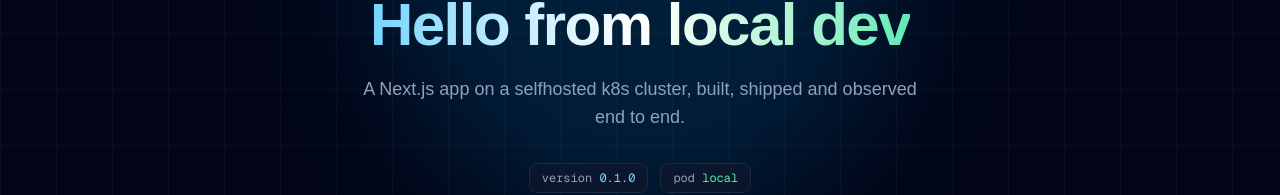
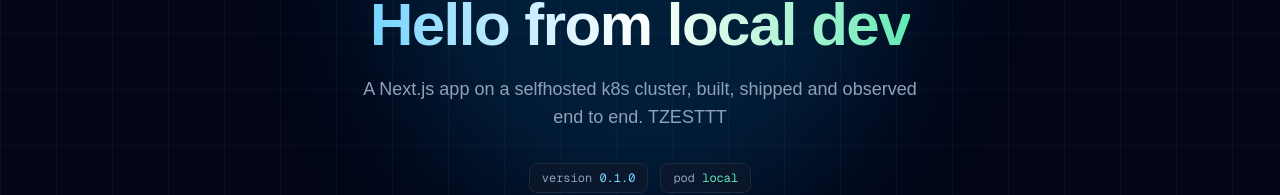
Before and after one commit to maksym-kravchenko/rancher-app, a Next.js app: page / in a window 1280 px wide. Shown: the part 135-330 px from the top of the page. Built offline with nearby package versions, Linux system fonts and the light colour scheme.

Commit message:
chore: test

```diff
--- a/src/app/page.tsx
+++ b/src/app/page.tsx
@@ -101,7 +101,7 @@
                     </h1>
                     <p className="mt-5 max-w-xl text-base text-slate-400 sm:text-lg">
                         A Next.js app on a selfhosted k8s cluster, built, shipped
-                        and observed end to end.
+                        and observed end to end. TZESTTT
                     </p>
 
                     <div className="mt-8 flex flex-wrap items-center justify-center gap-3 font-mono text-xs">
```
